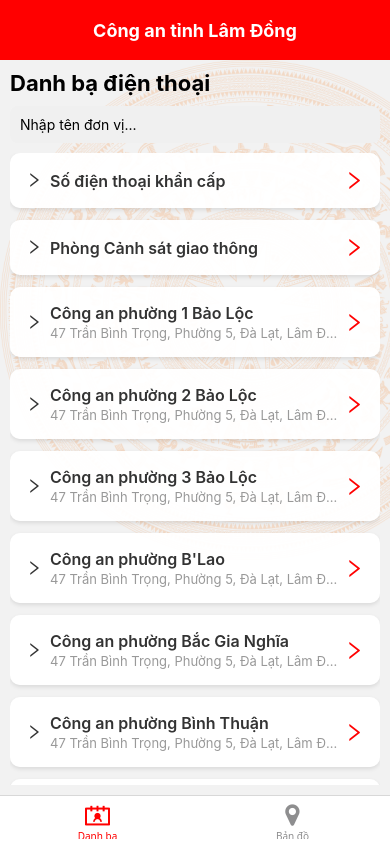
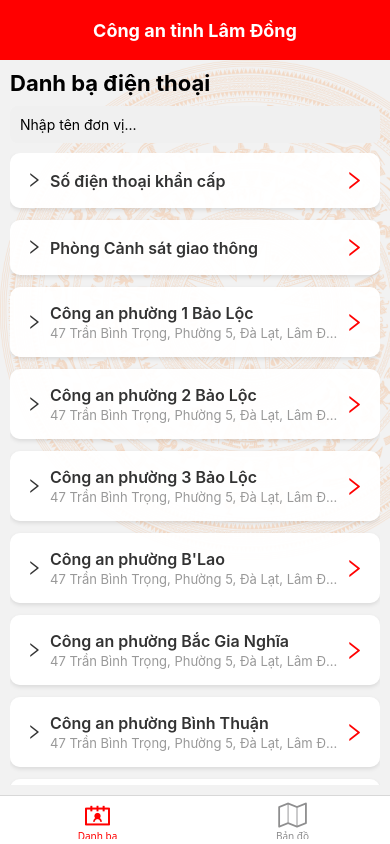
Before and after one commit to devnhatlong/contact-police, a React Native app: screen / in a window 390 px wide. Built offline with nearby package versions, Linux system fonts and the light colour scheme.

Commit message:
handle ui contact

```diff
--- a/App.tsx
+++ b/App.tsx
@@ -40,7 +40,7 @@ export default function App() {
                 if (route.name === 'Danh bạ') {
                   return <AntDesign name="contacts" size={size} color={color} />;
                 } else if (route.name === 'Bản đồ') {
-                  return <FontAwesome name="map-marker" size={size} color={color} />;
+                  return <FontAwesome name="map-o" size={size} color={color} />
                 }
               },
             })}
```
